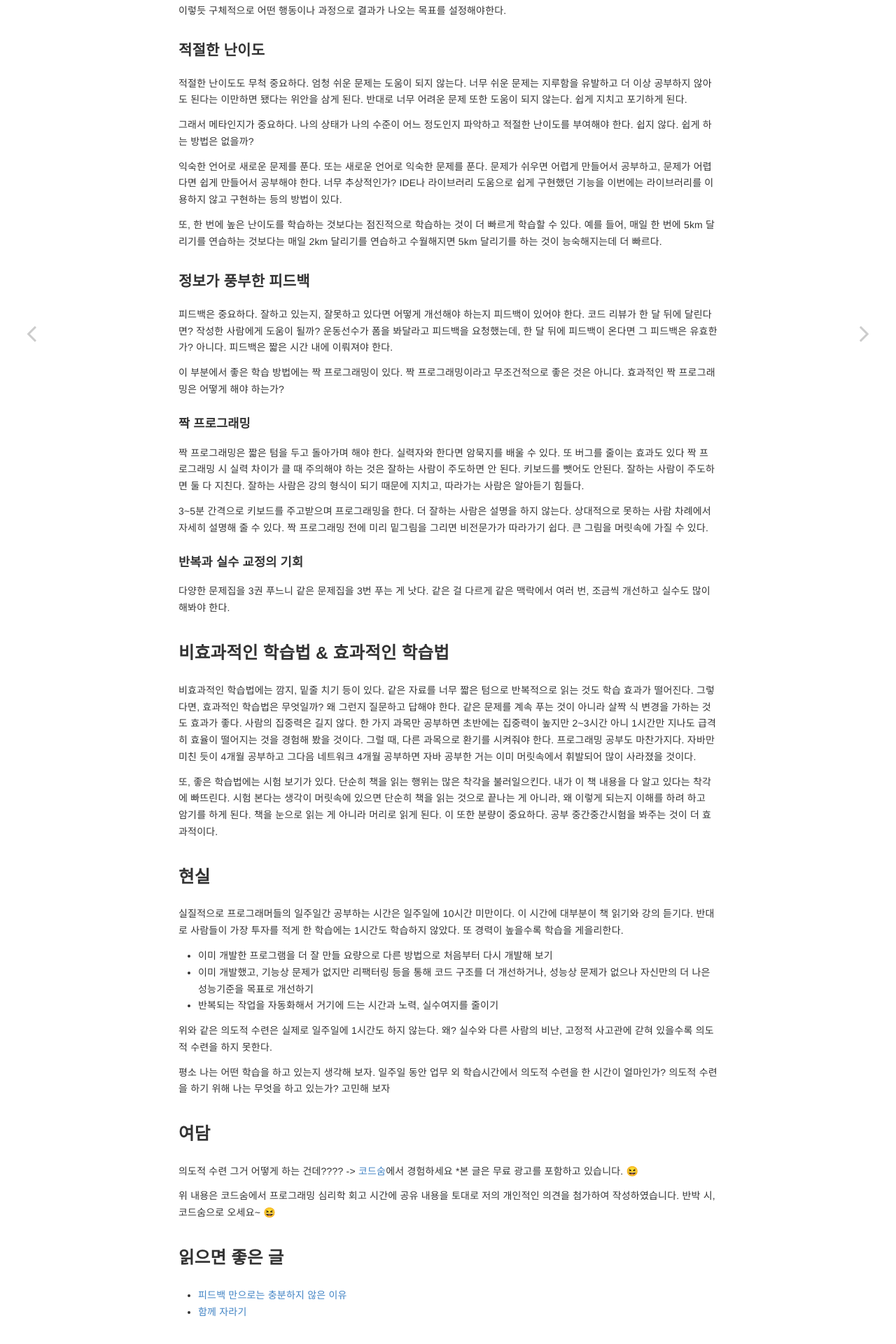
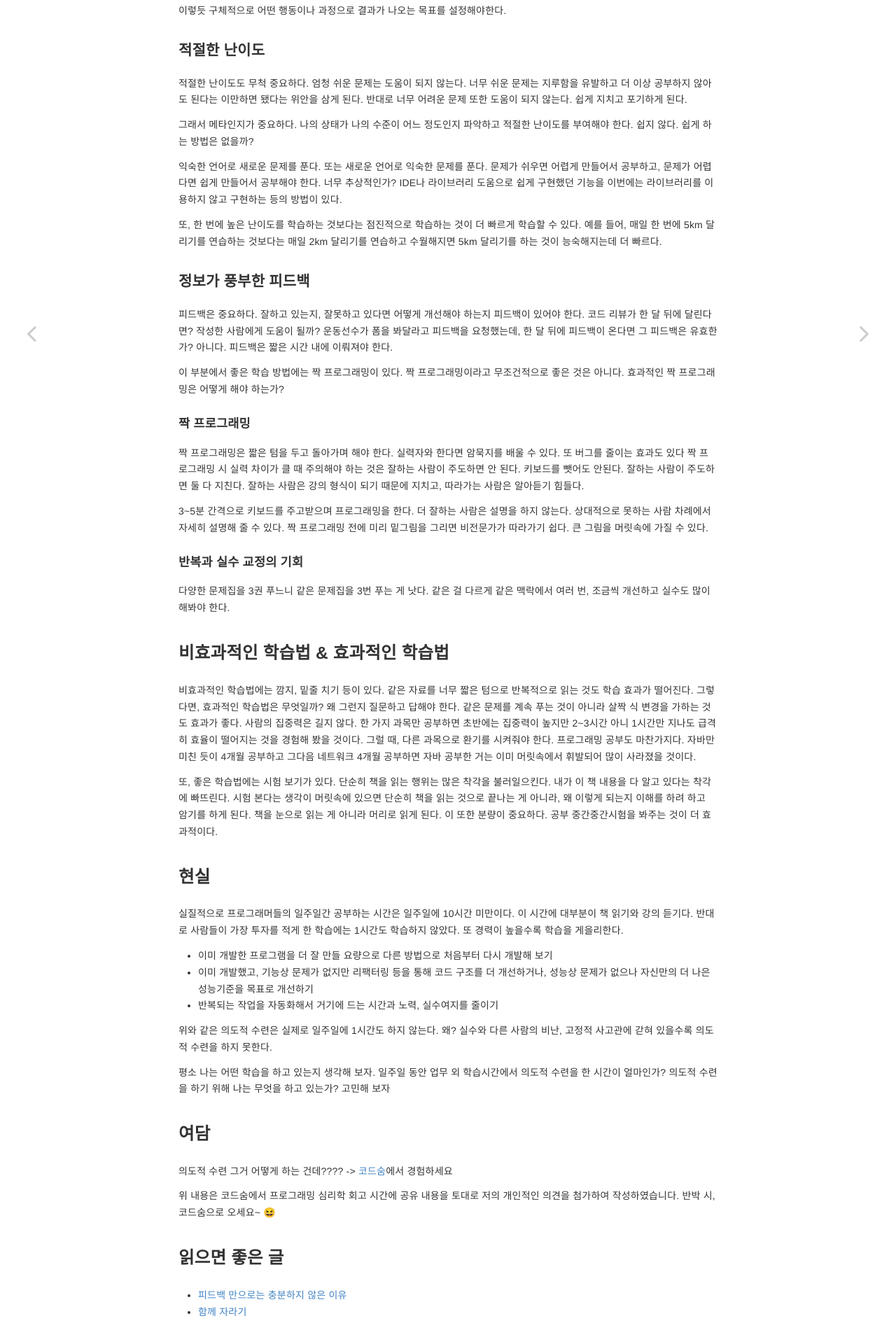
Before and after one commit to kyuwon53/kyuwon53.github.io, a Jekyll site: the page built from _posts/2023-09-05-어떻게 해야 성장할 수 있을까.md, in a window 1280 px wide. Shown: the part 1155-3075 px from the top of the page at 70% size. Built offline with Jekyll 4.4.1, drawn with Linux system fonts in a browser that asks for light colours; emoji names are drawn with the system emoji font; comment, search, counter and statistics services are not loaded.

Commit message:
무료 광고 내용 제거

```diff
--- a/_posts/2023-09-05-어떻게 해야 성장할 수 있을까.md
+++ b/_posts/2023-09-05-어떻게 해야 성장할 수 있을까.md
@@ -105,7 +105,6 @@ IDE나 라이브러리 도움으로 쉽게 구현했던 기능을 이번에는
 
 의도적 수련 그거 어떻게 하는 건데????
 -> [코드숨](https://www.codesoom.com/)에서 경험하세요
-*본 글은 무료 광고를 포함하고 있습니다. :laughing:
 
 위 내용은 코드숨에서 프로그래밍 심리학 회고 시간에 공유 내용을 토대로 저의 개인적인 의견을 첨가하여 작성하였습니다.
 반박 시, 코드숨으로 오세요~ :laughing:
```
